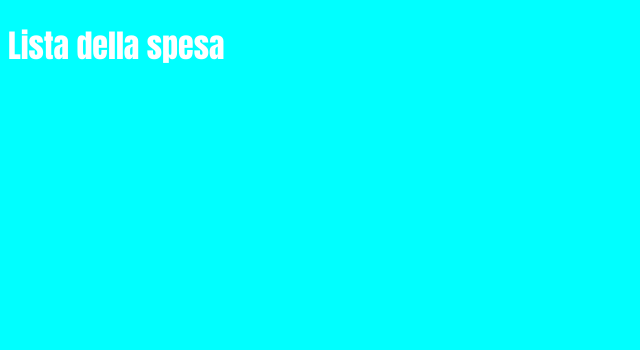
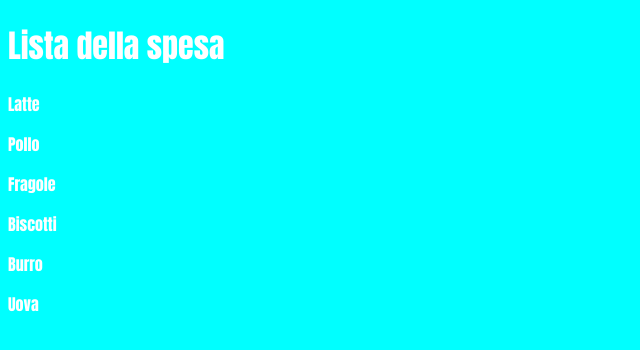
Before and after one commit to Benedetta-Barbone/js-lista-spesa, a plain HTML site: page index.html in a window 1280 px wide. Shown: the whole page, without its empty margins (0-640 px from the left). Drawn offline with Linux system fonts and the light colour scheme.

Commit message:
inserito ciclo while

```diff
--- a/index.html
+++ b/index.html
@@ -8,7 +8,7 @@
 </head>
 <body>
     <h1>Lista della spesa</h1>
-
+    <div id="shoppingList"></div>
 
     <script src="./js/script.js"></script>
 </body>
--- a/js/script.js
+++ b/js/script.js
@@ -0,0 +1,14 @@
+
+
+const shoppingList = ['Latte', 'Pollo', 'Fragole', 'Biscotti', 'Burro', 'Uova'];
+
+let listElement = document.getElementById("shoppingList");
+
+let i = 0;
+
+while (i < shoppingList.length) {
+      let itemElement = document.createElement("p");
+      itemElement.textContent = shoppingList[i];
+      listElement.appendChild(itemElement);
+      i++;
+}
```
Also changed, not shown: 1 other file.
